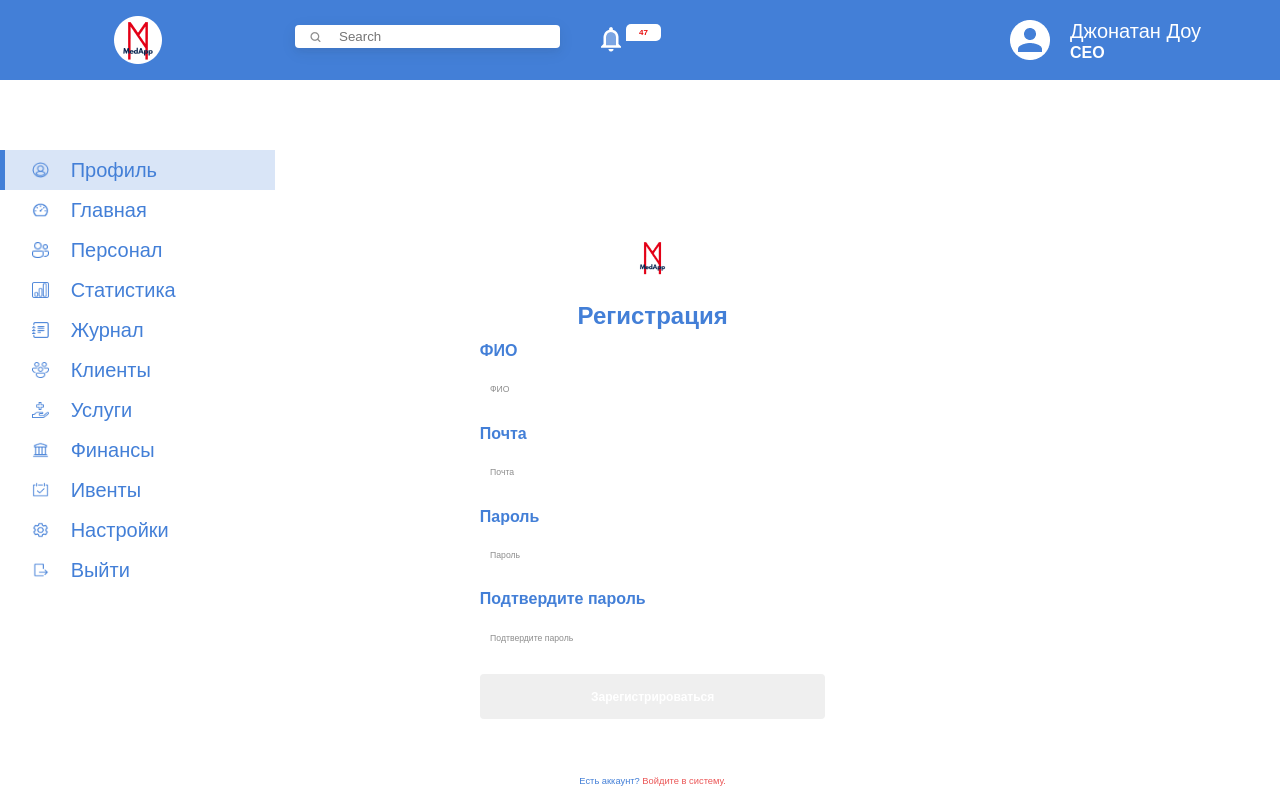
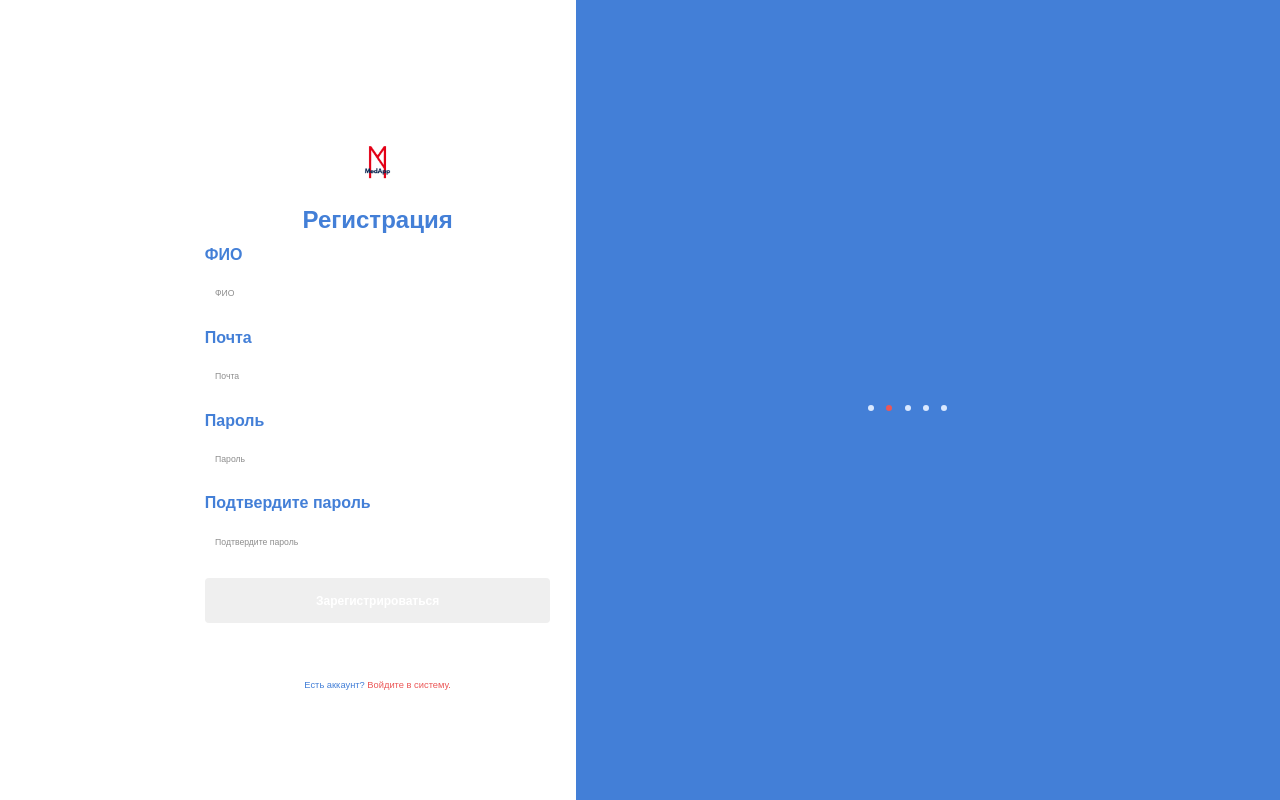
Before and after one commit to abelsharman/medFront, a Vue app: page /register in a window 1280 px wide. Shown: the top 800 px of the page. Built offline with nearby package versions, Linux system fonts and the light colour scheme.

Commit message:
new: main page with header and nav bar

```diff
--- a/src/App.vue
+++ b/src/App.vue
@@ -1,33 +1,12 @@
 <template>
   <div id="app">
-    <Header></Header>
-    <div class="flex">
-      <SideBar></SideBar>
-      <router-view/>
-    </div>
+    <router-view/>
   </div>
 </template>
 <script>
-import Header from "@/components/Header";
-import SideBar from "@/components/SideBar";
 export default {
   name: "app",
-  components: {
-    SideBar,
-    Header,
-  }
 }
 </script>
 <style lang="scss">
-#app {
-  font-family: Proxima Nova, sans-serif;
-  font-style: normal;
-  font-weight: normal;
-}
-a{
-  text-decoration: none !important;
-}
-.flex{
-  display: flex;
-}
 </style>
--- a/src/router/index.js
+++ b/src/router/index.js
@@ -2,6 +2,8 @@ import Vue from 'vue'
 import VueRouter from 'vue-router'
 import Register from '../views/Register.vue'
 import Login from '../views/Login.vue'
+import Main from '../views/Main.vue'
+
 
 Vue.use(VueRouter)
 
@@ -17,34 +19,9 @@ const routes = [
     component: Register,
   },
   {
-    path: '/register',
-    name: 'Register',
-    component: Register,
-  },
-  {
-    path: '/register',
-    name: 'Register',
-    component: Register,
-  },
-  {
-    path: '/register',
-    name: 'Register',
-    component: Register,
-  },
-  {
-    path: '/register',
-    name: 'Register',
-    component: Register,
-  },
-  {
-    path: '/register',
-    name: 'Register',
-    component: Register,
-  },
-  {
-    path: '/register',
-    name: 'Register',
-    component: Register,
+    path: '/main',
+    name: 'Main',
+    component: Main,
   },
 ]
 
--- a/src/views/Login.vue
+++ b/src/views/Login.vue
@@ -7,7 +7,7 @@
           <input type="mail" name="" value="" placeholder="Почта">
           <p>Пароль</p>
           <input type="password" name="" value="" placeholder="Пароль">
-          <button>Войти</button>
+          <router-link to="/main"><button>Войти</button></router-link>
 
           <div class="login_checkbox">
             <label class="login_checkbox_label"><span class="login_checkbox_text">Запомнить меня</span>
--- /dev/null
+++ b/src/views/Main.vue
@@ -0,0 +1,33 @@
+<template>
+  <div id="main">
+    <Header></Header>
+    <div class="flex">
+      <SideBar></SideBar>
+      <router-view/>
+    </div>
+  </div>
+</template>
+<script>
+import Header from "@/components/Header";
+import SideBar from "@/components/SideBar";
+export default {
+  name: "Main",
+  components: {
+    SideBar,
+    Header,
+  }
+}
+</script>
+<style lang="scss">
+#main {
+  font-family: Proxima Nova, sans-serif;
+  font-style: normal;
+  font-weight: normal;
+}
+a{
+  text-decoration: none !important;
+}
+.flex{
+  display: flex;
+}
+</style>
--- a/src/views/Register.vue
+++ b/src/views/Register.vue
@@ -12,7 +12,7 @@
           <input type="password" name="" value="" placeholder="Пароль">
           <p>Подтвердите пароль</p>
           <input type="password" name="" value="" placeholder="Подтвердите пароль">
-          <button>Зарегистрироваться</button>
+          <router-link to="/main"><button>Зарегистрироваться</button></router-link>
 
 
 
@@ -225,7 +225,7 @@ body
       padding-left: 16vw
       img
         margin-left: 11.5vw
-        margin-top: 19vh
+        margin-top: 17vh
         width: 4vw
         user-select: none
       h1
```
